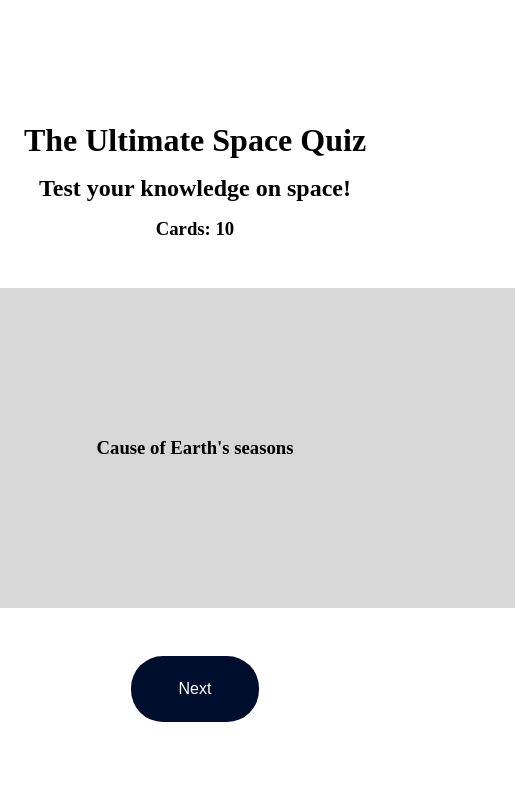
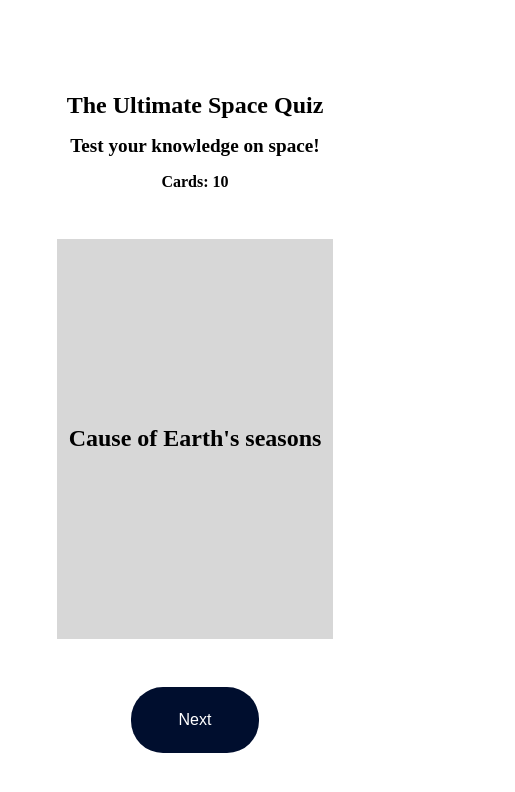
Before and after one commit to matayay/flashCards, a React app: page / in a window 390 px wide. Shown: the top 792 px of the page, 515 px wide, since content can reach past the window. Built offline with nearby package versions, Linux system fonts and the light colour scheme; the HTML template or start-up script is replaced by a standard one.

Commit message:
made mobile friendly

```diff
--- a/src/stylesheets/FlashCard.css
+++ b/src/stylesheets/FlashCard.css
@@ -21,13 +21,21 @@
     display: flex;
     justify-content: center;
     align-items: center;
-}
-
-.front {
     background-color: rgb(215, 215, 215);
 }
 
 .back {
-    background-color: rgb(215, 215, 215);
     transform: rotateY(180deg);
 }
+
+@media only screen and (max-width: 650px) {
+    .FlashCard {
+        width: 17.3rem;
+        height: 25rem;
+    }
+
+    .FlashCard h3 {
+        font-size: 1.5rem;
+        text-align: center;
+    }
+}
--- a/src/stylesheets/Header.css
+++ b/src/stylesheets/Header.css
@@ -9,3 +9,17 @@
 .Header h1, h2, h3 {
     margin: 0rem;
 }
+
+@media only screen and (max-width: 650px) {
+    .Header h1 {
+        font-size: 1.5rem;
+    }
+
+    .Header h2 {
+        font-size: 1.2rem;
+    }
+
+    .Header h3 {
+        font-size: 1rem;
+    }
+}
--- a/src/stylesheets/index.css
+++ b/src/stylesheets/index.css
@@ -1,5 +1,4 @@
 body {
   margin: 0;
-  min-width: 320px;
-  min-height: 100vh;
+  padding: 0;
 }
```
